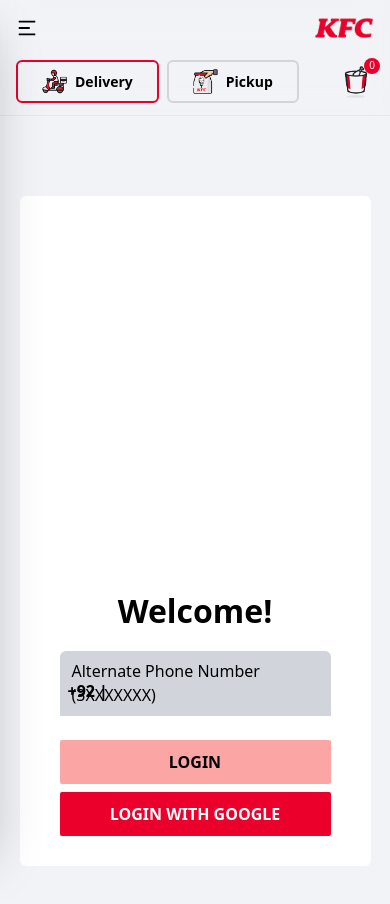
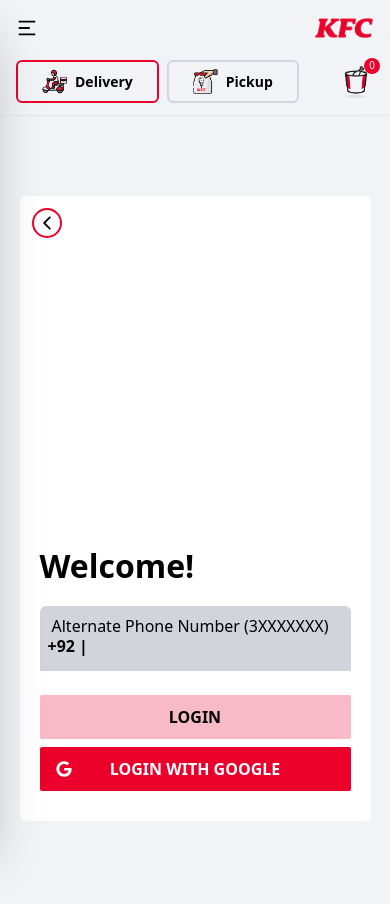
Before and after one commit to Abdur-Rehman7/KFC-Clone, a React (Vite) app: page /login in a window 390 px wide. Shown: the top 904 px of the page. Built offline with nearby package versions, Linux system fonts and the light colour scheme.

Commit message:
updating ui of login input label and careers page

```diff
--- a/src/pages/Careers.jsx
+++ b/src/pages/Careers.jsx
@@ -125,14 +125,16 @@ const Careers = () => {
                       <input
                         type="text"
                         id={field.id}
-                        placeholder=" "
-                        className="peer bg-surface py-2 pl-3 block w-full border-0 border-b-2 border-gray-300 text-current text-inherit leading-[1.4375em] font-inherit outline-none focus:border-red-500 transition-colors duration-200"
+                        required
+                        className="peer bg-surface py-2 pl-3 block w-full border-0 border-b-2 border-gray-300
+  text-current leading-[1.4375em] outline-none focus:border-red-500 transition-colors duration-200"
                       />
+
                       <label
                         htmlFor={field.id}
                         className="absolute left-3 top-6 text-text text-sm transition-all duration-200
-                    peer-placeholder-shown:top-6 peer-placeholder-shown:text-text peer-placeholder-shown:text-base
-                    peer-focus:top-1 peer-focus:text-text peer-focus:text-sm"
+  peer-focus:top-1 peer-focus:text-sm
+  peer-valid:top-1 peer-valid:text-sm"
                       >
                         {field.label}
                       </label>
--- a/src/pages/EditProfile.jsx
+++ b/src/pages/EditProfile.jsx
@@ -102,12 +102,15 @@ const EditProfile = () => {
                   id={field.id}
                   value={formData[field.id]}
                   onChange={handleChange}
-                  placeholder=" "
                   className="peer bg-surface py-2 pl-3 w-full border-0 border-b-2 border-gray-300 focus:border-red-500 outline-none"
                 />
+
                 <label
                   htmlFor={field.id}
-                  className="absolute left-3 top-6 text-sm transition-all peer-focus:top-1 peer-focus:text-sm peer-placeholder-shown:text-base peer-placeholder-shown:top-6"
+                  className={`absolute left-3 transition-all duration-200
+      ${formData[field.id] ? "top-1 text-sm" : "top-6 text-base"}
+      peer-focus:top-1 peer-focus:text-sm
+    `}
                 >
                   {field.label}
                 </label>
--- a/src/pages/Login.jsx
+++ b/src/pages/Login.jsx
@@ -4,6 +4,9 @@ import { login } from "../redux/slices/userSlice";
 import { useNavigate } from "react-router-dom";
 import PageName from "../components/reuseable/PageName";
 import animation from "../assets/login-animation.gif";
+import { FaGoogle } from "react-icons/fa";
+import { Link } from "react-router-dom";
+import { IoIosArrowBack } from "react-icons/io";
 
 const Login = () => {
   const dispatch = useDispatch();
@@ -41,9 +44,16 @@ const Login = () => {
   return (
     <section className="bg-card text-left grid grid-cols-1 md:grid-cols-2 mx-auto my-20 w-[90%] lg:w-[70%] md:w-[80%] rounded-md">
       {/* Left side */}
-      <div>
-        <PageName style="ml-[10px] mt-[10px]" />
-        <div className="flex justify-center  ">
+      <div className="relative">
+        <div className="absolute left-3 top-3">
+          <Link
+            to="/"
+            className="w-[30px] h-[30px] flex items-center justify-center rounded-full border-2 border-primary hover:bg-primary"
+          >
+            <IoIosArrowBack size={20} />
+          </Link>
+        </div>
+        <div className="flex justify-center">
           <img
             src={animation}
             alt="Login Animation"
@@ -53,8 +63,8 @@ const Login = () => {
       </div>
 
       {/* Right side */}
-      <div className="grid py-[30px] px-[40px]">
-        <p className="text-[32px] md:text-[40px] font-semibold mb-4 text-center md:text-left">
+      <div className="grid py-[30px] px-[20px] lg:px-[40px] md:px-[40px]">
+        <p className="text-[32px] md:text-[40px] font-semibold mb-4 text-left lg:text-center md:text-left">
           Welcome!
         </p>
 
@@ -75,7 +85,7 @@ const Login = () => {
               htmlFor="phone"
               className="absolute left-3 top-2 text-text transition-all duration-200
             peer-placeholder-shown:top-2 peer-placeholder-shown:text-text peer-placeholder-shown:text-base
-            peer-focus:top-2 peer-focus:text-text"
+            peer-focus:top-2 peer-focus:text-text text-[13px] lg:text-[16px] md:text-[16px]"
             >
               Alternate Phone Number (3XXXXXXX)
             </label>
@@ -84,16 +94,20 @@ const Login = () => {
           {/* Buttons */}
           <button
             onClick={handleLogin}
-            className="bg-red-300 w-full mt-[24px] py-[10px] rounded-[2px] font-semibold hover:bg-red-400 transition"
+            className="bg-[#f8bac6] w-full mt-[24px] py-[10px] rounded-[2px] font-semibold hover:bg-red-400 transition"
           >
             LOGIN
           </button>
 
           <button
             onClick={handleGoogleLogin}
-            className="bg-primary w-full mt-[8px] py-[10px] rounded-[2px] text-white font-bold hover:bg-red-700 transition"
+            className="relative bg-primary w-full mt-[8px] py-[10px] rounded-[2px] text-white font-bold hover:bg-red-700 transition"
           >
-            LOGIN WITH GOOGLE
+            {/* Icon on left fixed */}
+            <FaGoogle className="absolute left-4 top-1/2 -translate-y-1/2" />
+
+            {/* Text perfectly centered */}
+            <span className="w-full block text-center">LOGIN WITH GOOGLE</span>
           </button>
         </div>
       </div>
```
